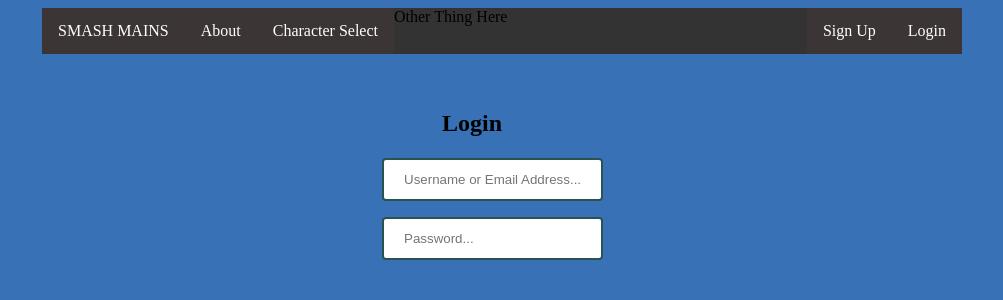
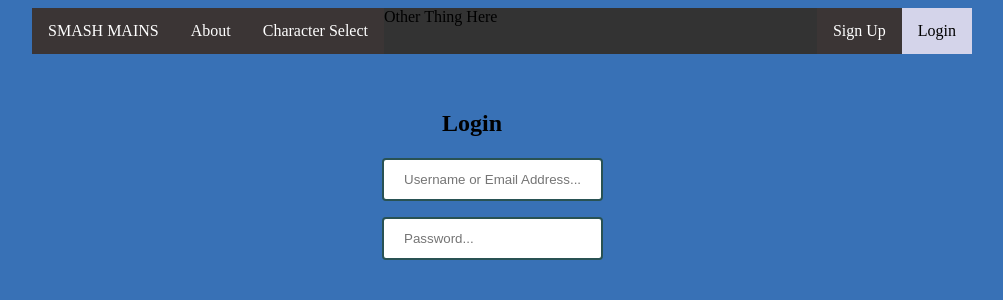
Before and after one commit to karlbfer/StarWarsBattle, a PHP site: page /login.php in a window 1280 px wide. Shown: the top 300 px of the page, without its empty margins (138-1141 px from the left). Run offline with PHP 8.4, Linux system fonts and the light colour scheme; some libraries are stand-ins or nearby versions.

Commit message:
Layouts completed, Login functionality process start

```diff
--- a/css/style.css
+++ b/css/style.css
@@ -27,6 +27,8 @@ html {
   display: inline;
   text-align: center;
 } */
+
+
 input[type=text], input[type=password] {
   width: 100%;
   padding: 12px 20px;
@@ -84,6 +86,11 @@ li button {
 
 li a:hover, li button:hover {
   background-color: rgba(70, 149, 246, 0.864);
+  color: white;
+}
+.active {
+  background-color: rgb(212, 212, 234);
+  color: black;
 }
 
 .navRight {
--- a/index.php
+++ b/index.php
@@ -16,7 +16,7 @@
     <div id="wrapper">
     <section>
       <ul>
-        <li class="navLeft"><a href="index.php">SMASH MAINS</a></li>
+        <li class="navLeft"><a class="active" href="index.php">SMASH MAINS</a></li>
         <li><a href="about.html">About</a></li>
         <li><a href="https://www.karlferraren.com">Character Select</a></li>
         <li>Other Thing Here</li>
--- a/login.php
+++ b/login.php
@@ -10,7 +10,7 @@
   <script src="https://unpkg.com/vue@3.0.0-beta.12/dist/vue.global.js"></script>
 </head>
 <body>
-  <div id="wrapper">
+
   <header>
     <!-- needs to split in section of 3, use stretch on these sections. redo FlexFroggy lol -->
     <div id="wrapper">
@@ -21,13 +21,13 @@
         <li><a href="https://www.karlferraren.com">Character Select</a></li>
         <li>Other Thing Here</li>
 
-        <li class="navRight"><a href="login.php">Login</a></li>
+        <li class="navRight" ><a class="active" href="login.php">Login</a></li>
         <li class="navRight"><a href="signup.php">Sign Up</a></li>
       </ul>
     </section>
     </div>
   </header>
-  </div>
+
   <div id="wrapper">
     <section class="bodyWrap">
         <h1> Login </h1>
--- a/signup.php
+++ b/signup.php
@@ -21,7 +21,7 @@
         <li>Other Thing Here</li>
 
         <li class="navRight"><a href="login.php">Login</a></li>
-        <li class="navRight"><a href="signup.php">Sign Up</a></li>
+        <li class="navRight"><a class="active" href="signup.php">Sign Up</a></li>
       </ul>
     </section>
     </div>
```
